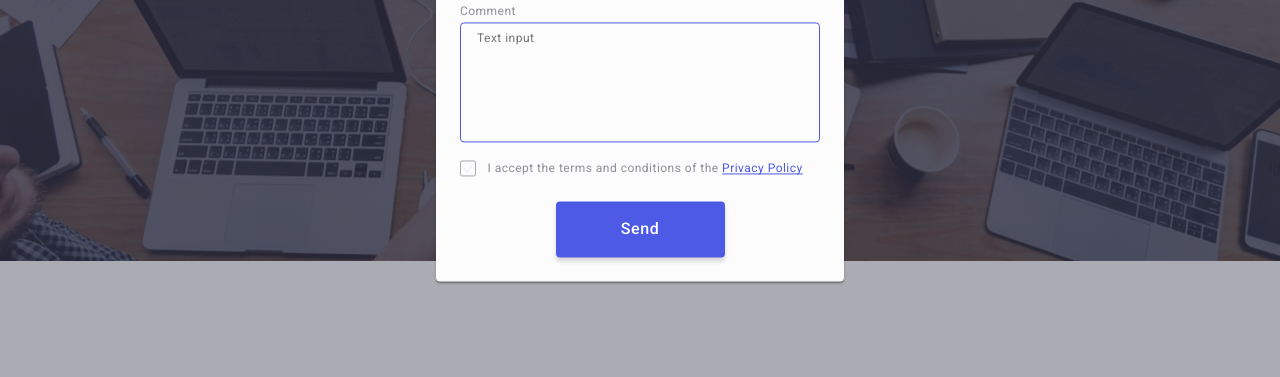
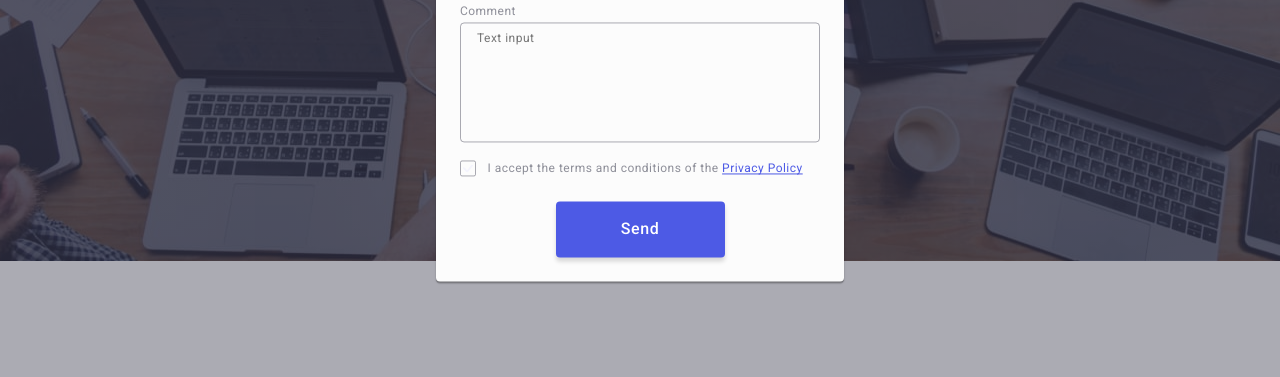
Before and after one commit to anakovalchuk/goit-markup-hw-05, a plain HTML site: page index.html in a window 1280 px wide. Shown: the part 412-789 px from the top of the page. Drawn offline with nearby package versions, Linux system fonts and the light colour scheme.

Commit message:
fix styles.css

```diff
--- a/css/styles.css
+++ b/css/styles.css
@@ -671,7 +671,6 @@ p {
     resize: none;
     border: 1px solid rgba(46, 47, 66, 0.4);
     border-radius: 4px;
-    border-color: #4D5AE5;
     width: 100%;
     height: 120px;
     font-weight: 400;
@@ -686,7 +685,7 @@ p {
 
 .textarea-input:hover,
 .textarea-input:focus {
-    border-color: 1px solid #4d5ae5;
+    border-color:#4d5ae5;
 }
 
 .modal-form-checkbox {
```
